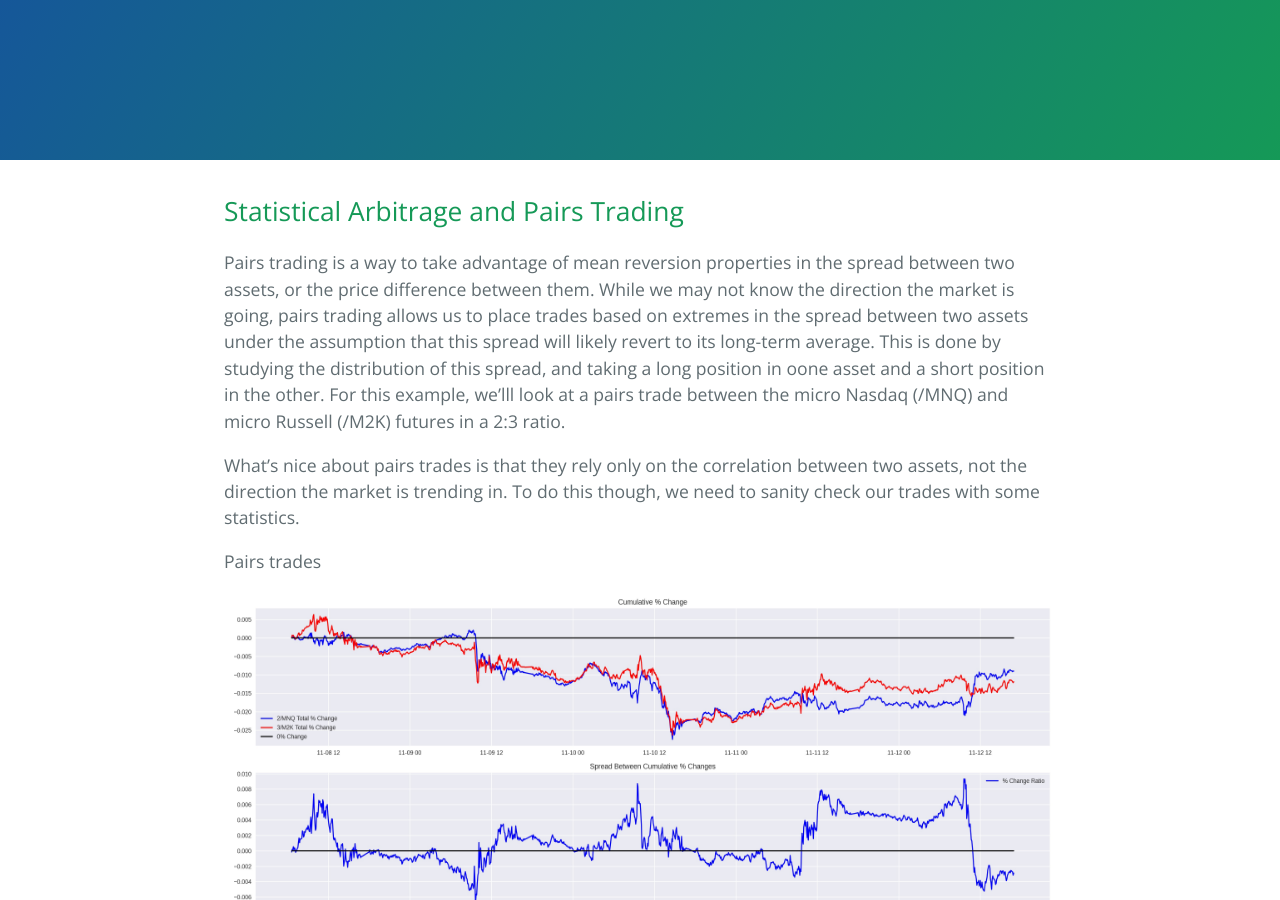
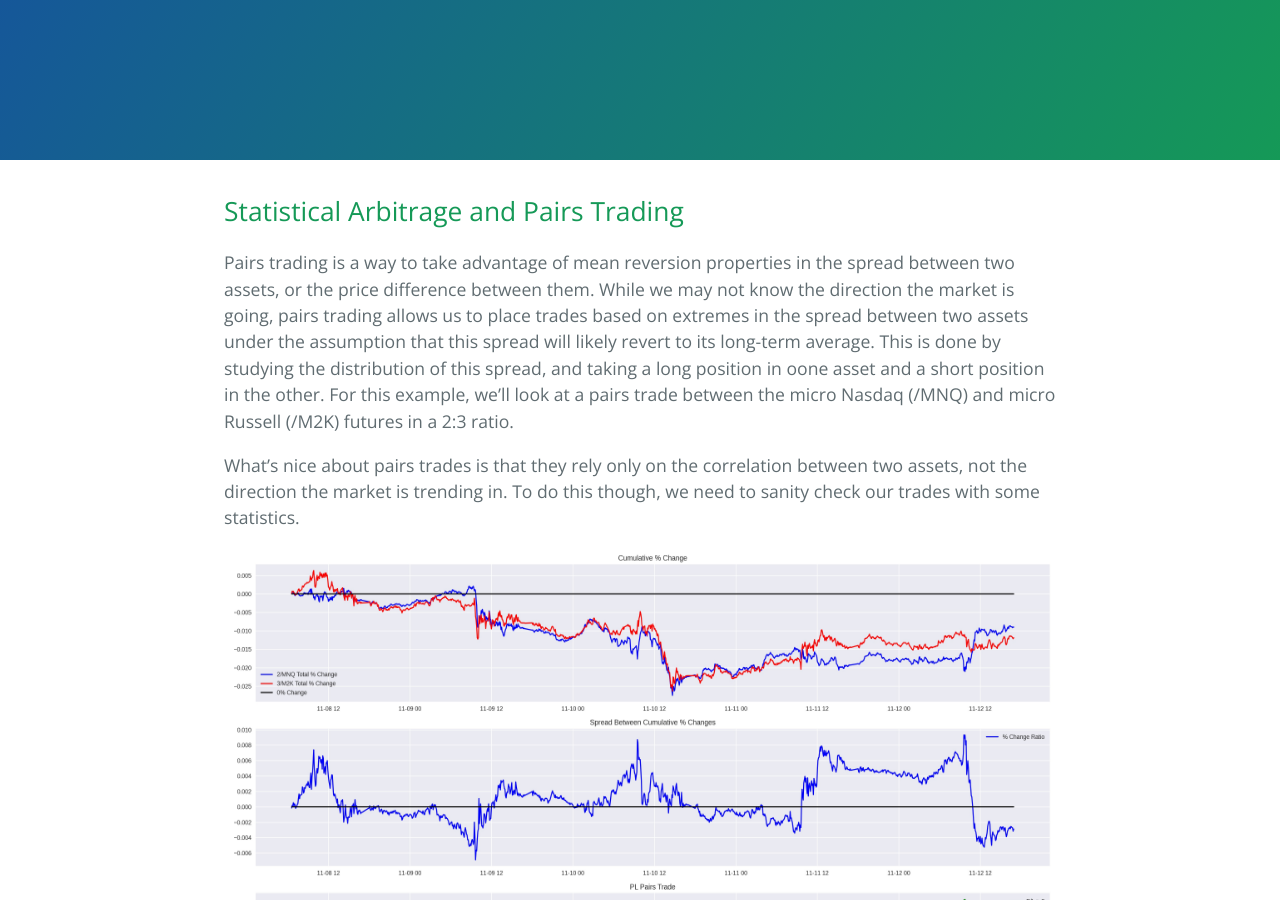
Before and after one commit to walkerhughes/portfolio, a Jekyll site: the page built from pairs_trading.md, in a window 1280 px wide and 900 px high. Built offline with Jekyll 4.4.1, drawn with Linux system fonts in a browser that asks for light colours; our own code applies the rules of GitHub Pages for plain Markdown files.

Commit message:
Update pairs_trading.md

```diff
--- a/pairs_trading.md
+++ b/pairs_trading.md
@@ -7,11 +7,9 @@ layout: default
 <script type="text/javascript" async="" src="https://cdnjs.cloudflare.com/ajax/libs/mathjax/2.7.4/MathJax.js?config=TeX-MML-AM_CHTML"></script>
 
 
-Pairs trading is a way to take advantage of mean reversion properties in the spread between two assets, or the price difference between them. While we may not know the direction the market is going, pairs trading allows us to place trades based on extremes in the spread between two assets under the assumption that this spread will likely revert to its long-term average. This is done by studying the distribution of this spread, and taking a long position in oone asset and a short position in the other. For this example, we'lll look at a pairs trade between the micro Nasdaq (/MNQ) and micro Russell (/M2K) futures in a 2:3 ratio.
+Pairs trading is a way to take advantage of mean reversion properties in the spread between two assets, or the price difference between them. While we may not know the direction the market is going, pairs trading allows us to place trades based on extremes in the spread between two assets under the assumption that this spread will likely revert to its long-term average. This is done by studying the distribution of this spread, and taking a long position in oone asset and a short position in the other. For this example, we'll look at a pairs trade between the micro Nasdaq (/MNQ) and micro Russell (/M2K) futures in a 2:3 ratio.
 
 What's nice about pairs trades is that they rely only on the correlation between two assets, not the direction the market is trending in. To do this though, we need to sanity check our trades with some statistics.
-
-Pairs trades
 
 <img src="pairs_trade_exploration.jpg" width="1100" height="500">
 
```
